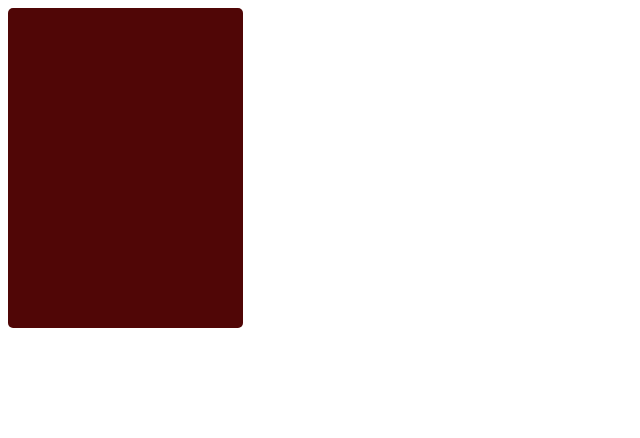
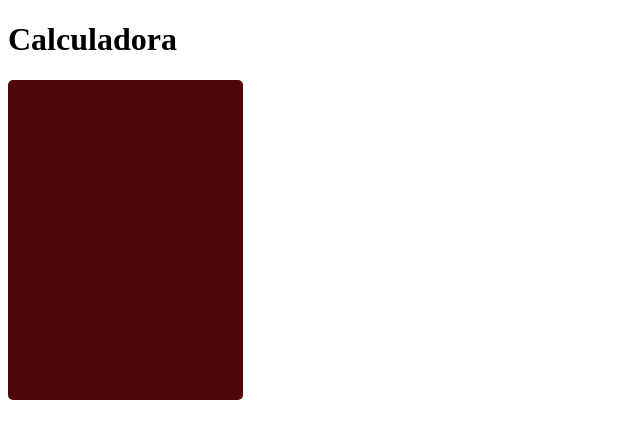
Before and after one commit to jpcp0614/Curso-React-Redux-Udemy, a React (Create React App) app in the folder calculadora/: page / in a window 1280 px wide. Shown: the top 438 px of the page, without its empty margins (0-640 px from the left). Built offline with nearby package versions, Linux system fonts and the light colour scheme.

Commit message:
:sparkles: feat: add title

```diff
--- a/calculadora/src/App.js
+++ b/calculadora/src/App.js
@@ -1,7 +1,12 @@
 import Calculator from './main/Calculator';
 
 function App() {
-  return (<Calculator />);
+  return (
+    <>
+      <h1>Calculadora</h1>
+      <Calculator />
+    </>
+  );
 }
 
 export default App;
```
